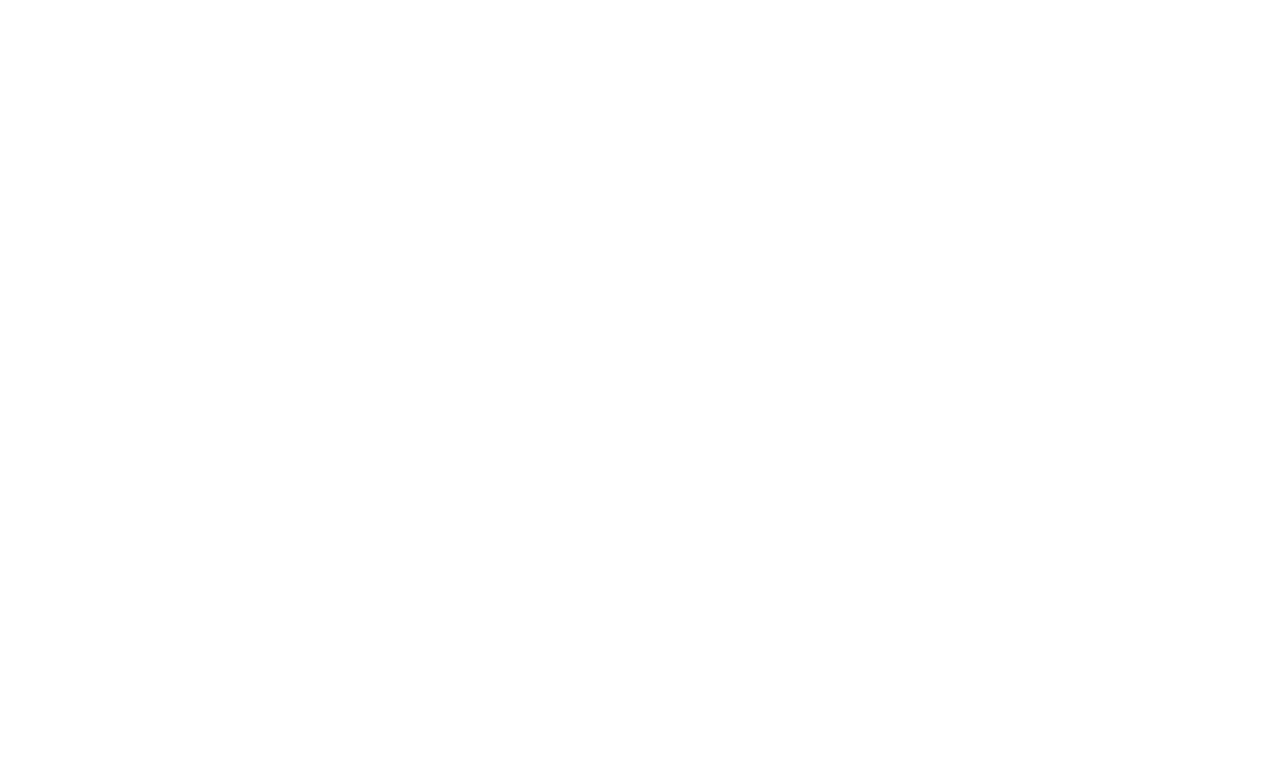
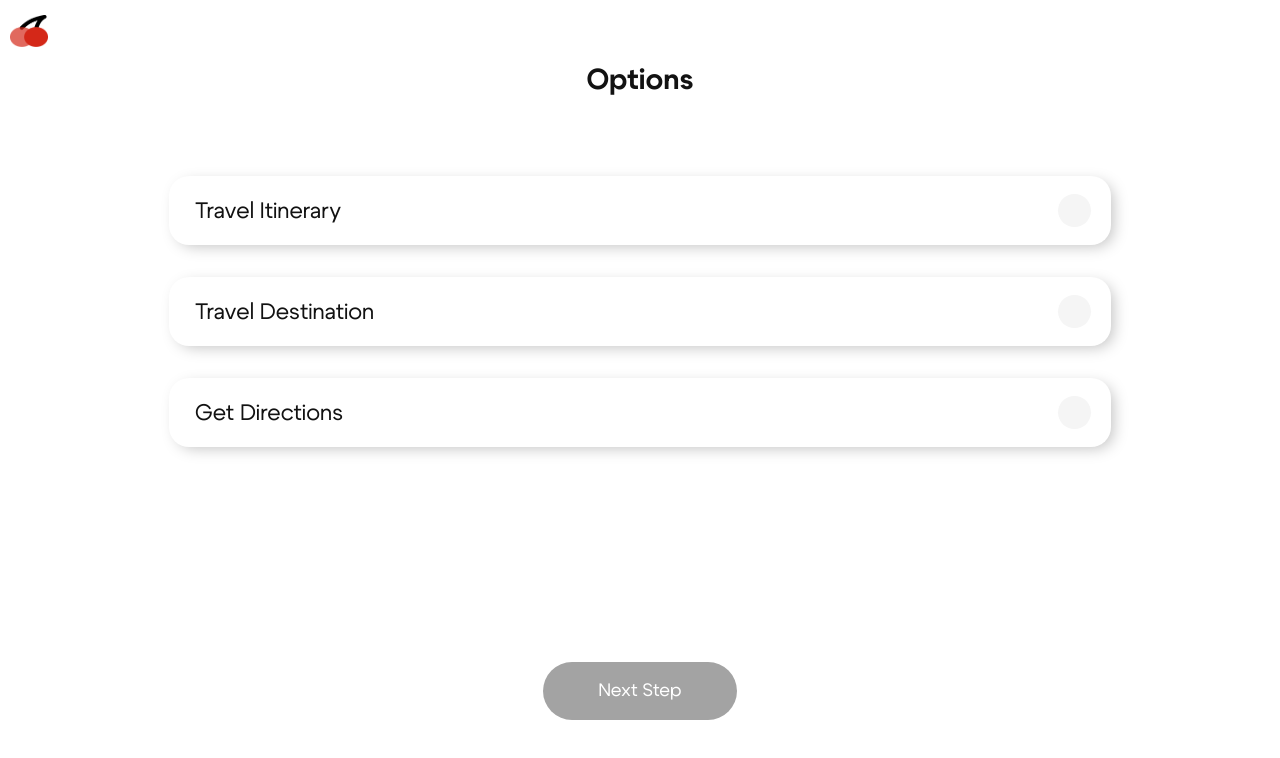
Before and after one commit to GEN-AI-CHERI/CHERI-FRONT, a React (Create React App) app: page /options in a window 1280 px wide. Before the commit this address had no page. Shown: the top 758 px of the page. Built offline with nearby package versions, Linux system fonts and the light colour scheme.

Commit message:
✨ 기능선택 페이지 퍼블리싱

```diff
--- a/src/App.js
+++ b/src/App.js
@@ -1,9 +1,11 @@
 import { Routes, Route } from "react-router-dom";
 import MainPage from "./pages/MainPage";
+import OptionsPage from "./pages/OptionsPage";
 function App() {
   return (
     <Routes>
       <Route path="/main" element={<MainPage />} />
+      <Route path="/options" element={<OptionsPage />} />
     </Routes>
   );
 }
--- /dev/null
+++ b/src/components/PlainHeder.js
@@ -0,0 +1,23 @@
+import React from "react";
+import logo from "../assets/common/logo.png";
+import { styled } from "styled-components";
+
+const PlainHeader = () => {
+  return (
+    <Wrapper>
+      <div className="logo">
+        <img src={logo} alt="" width={"38px"} height={"32px"} />
+      </div>
+    </Wrapper>
+  );
+};
+
+export default PlainHeader;
+
+const Wrapper = styled.div`
+  width: 100%;
+  height: 65px;
+  padding-left: 20.5px;
+  display: flex;
+  align-items: center;
+`;
--- /dev/null
+++ b/src/pages/OptionsPage.js
@@ -0,0 +1,120 @@
+import React, { useState } from "react";
+import PlainHeader from "../components/PlainHeder";
+import { styled } from "styled-components";
+import check from "../assets/common/selected.png";
+import { useNavigate } from "react-router-dom";
+
+const OptionsPage = () => {
+  const navigate = useNavigate();
+  const options = ["Travel Itinerary", "Travel Destination", "Get Directions"];
+  const [selected, setSelected] = useState("");
+
+  return (
+    <Wrapper>
+      <PlainHeader />
+      <div className="title">Options</div>
+
+      {options.map((el) => {
+        return (
+          <Option
+            onClick={() => {
+              selected === el ? setSelected("") : setSelected(el);
+            }}
+            $isSelected={selected === el ? "true" : "false"}
+          >
+            <div className="text">{el}</div>
+            <div className="btn">
+              {selected === el ? (
+                <img src={check} alt="" width={"14px"} height={"9px"} />
+              ) : null}
+            </div>
+          </Option>
+        );
+      })}
+      <Button
+        onClick={() => {
+          if (selected !== "") navigate("/");
+        }}
+        $color={selected === "" ? "gray" : "black"}
+      >
+        Next Step
+      </Button>
+    </Wrapper>
+  );
+};
+
+export default OptionsPage;
+const Button = styled.div`
+  position: absolute;
+  bottom: 5rem;
+  width: 194px;
+  height: 58px;
+  display: flex;
+  align-items: center;
+  justify-content: center;
+  border-radius: 32px;
+
+  background: ${(props) => (props.$color === "black" ? "#353535" : "#A3A3A3")};
+
+  color: #fff;
+  text-align: center;
+  font-size: 18px;
+  font-style: normal;
+  font-weight: 400;
+  line-height: normal;
+`;
+
+const Option = styled.div`
+  width: 70%;
+  height: 30%;
+  display: inline-flex;
+  padding: 18px 20px 18px 26px;
+  align-items: center;
+  justify-content: space-between;
+  border-radius: 20px;
+
+  background: ${(props) => (props.$isSelected === "true" ? "#FFEFEF" : "#fff")};
+  box-shadow: 5px 4px 15px -3px rgba(0, 0, 0, 0.25);
+
+  margin-bottom: 2rem;
+
+  color: #121212;
+  font-size: 1.4rem;
+  font-style: normal;
+  font-weight: 400;
+  line-height: normal;
+  .text {
+    color: ${(props) => (props.$isSelected === "true" ? "#E84848" : "")};
+  }
+  .btn {
+    width: 33px;
+    height: 33px;
+    border-radius: 33px;
+
+    background: ${(props) =>
+      props.$isSelected === "true"
+        ? "var(--circle, #fff)"
+        : "var(--circle, #f5f5f5)"};
+
+    display: flex;
+    justify-content: center;
+    align-items: center;
+  }
+`;
+const Wrapper = styled.div`
+  display: flex;
+  flex-direction: column;
+  align-items: center;
+
+  .title {
+    height: 61px;
+    color: #121212;
+    text-align: center;
+    font-size: 1.8rem;
+    font-style: normal;
+    font-weight: 700;
+    line-height: normal;
+
+    margin-bottom: 50px;
+  }
+`;
```
Also changed, not shown: src/assets/common/selected.png (added).
